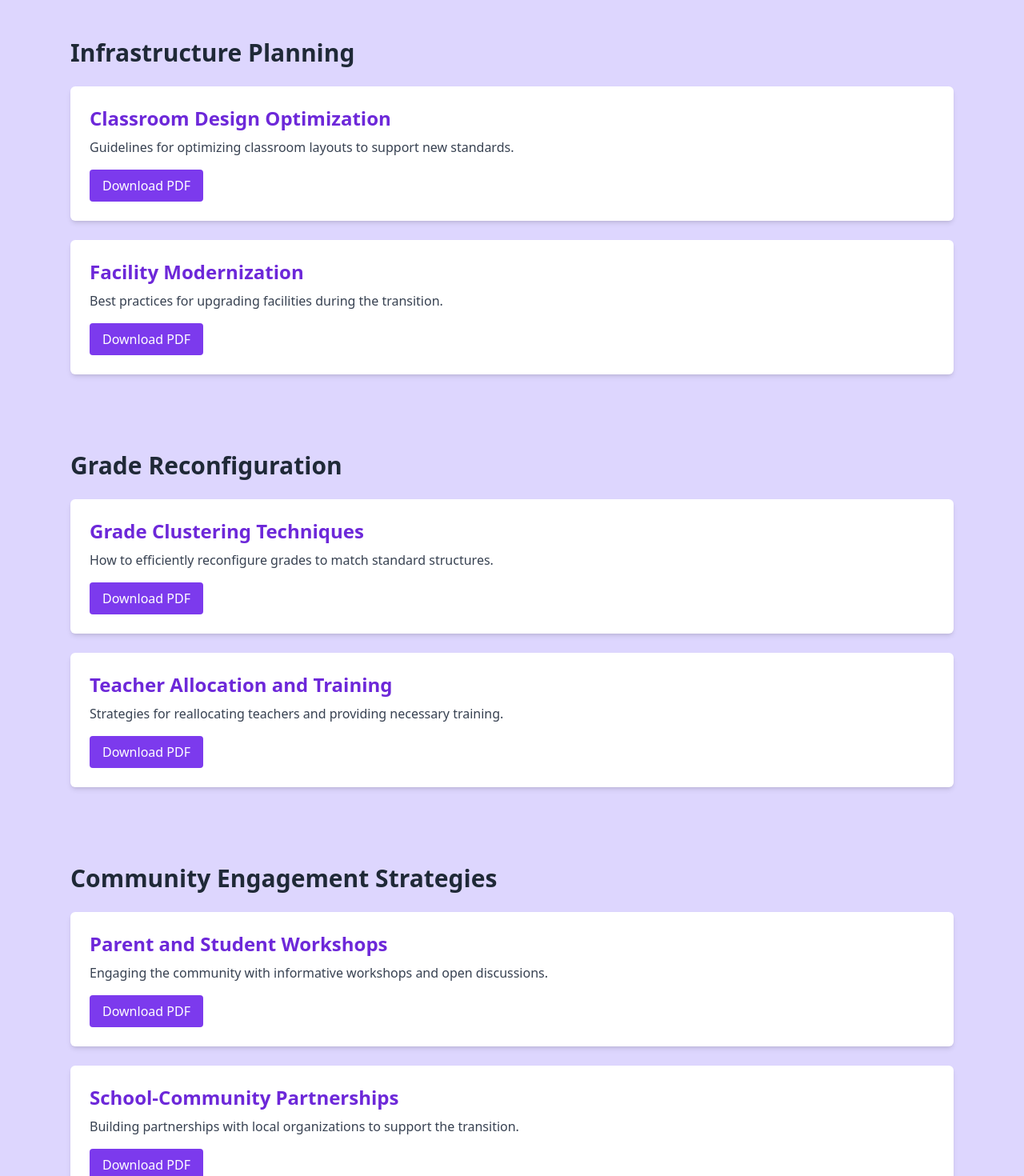
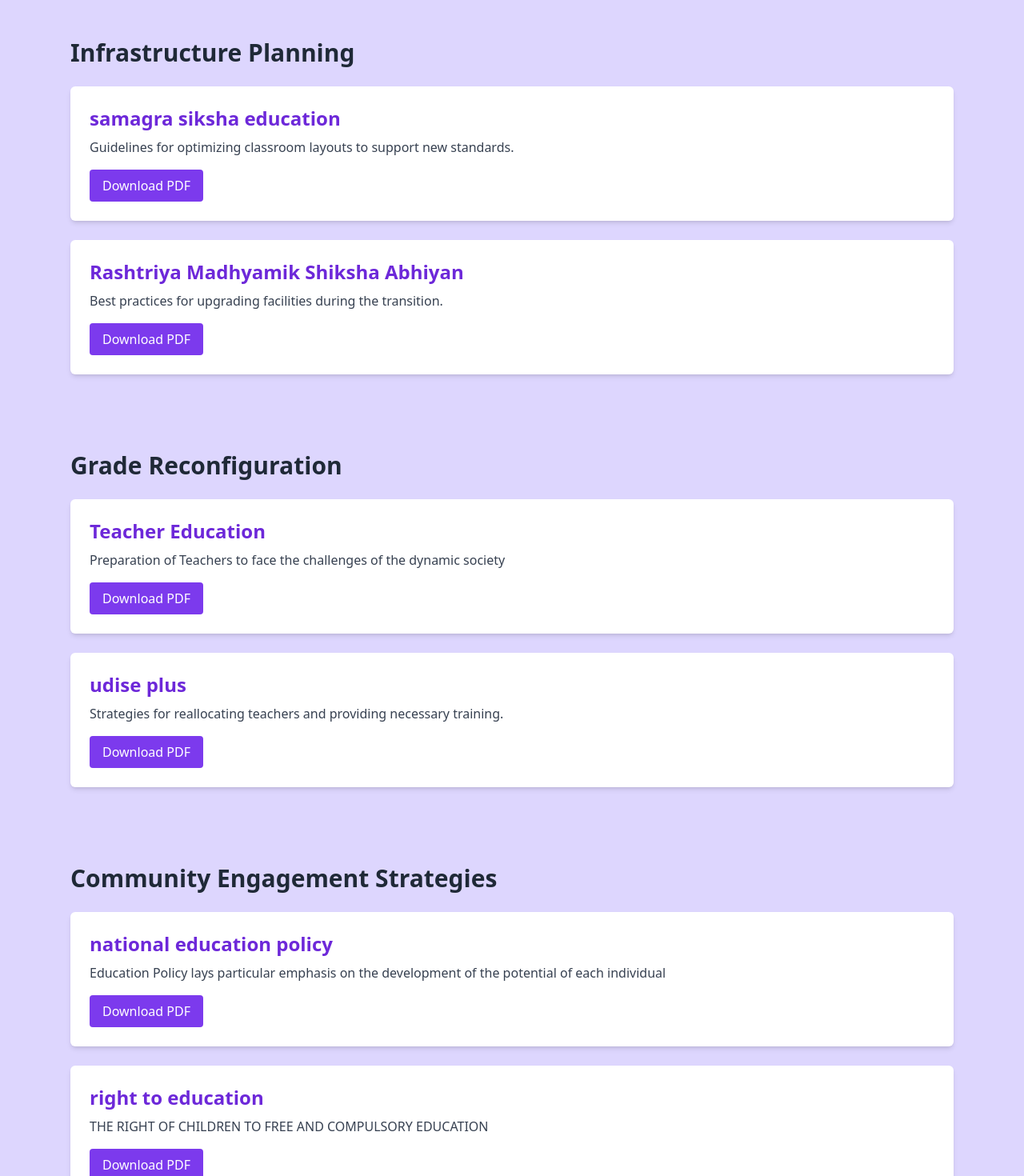
Before and after one commit to MishikaGoyal/AGNI, a Next.js app in the folder website/: page /principal/Guidelines in a window 1280 px wide. Shown: the part 140-1610 px from the top of the page at 80% size. Built offline with nearby package versions, Linux system fonts and the light colour scheme.

Commit message:
added guidelines

```diff
--- a/website/src/app/(root)/principal/Guidelines/page.jsx
+++ b/website/src/app/(root)/principal/Guidelines/page.jsx
@@ -5,38 +5,38 @@ import Head from 'next/head';
 const data = {
   infrastructurePlanning: [
     {
-      title: 'Classroom Design Optimization',
+      title: 'samagra siksha education',
       description: 'Guidelines for optimizing classroom layouts to support new standards.',
       pdfLink: 'https://samagra.education.gov.in/docs/ss_implementation.pdf',
     },
     {
-      title: 'Facility Modernization',
+      title: 'Rashtriya Madhyamik Shiksha Abhiyan',
       description: 'Best practices for upgrading facilities during the transition.',
-      pdfLink: '/pdfs/facility_modernization.pdf',
+      pdfLink: 'https://www.education.gov.in/rmsa',
     },
   ],
   gradeReconfiguration: [
     {
-      title: 'Grade Clustering Techniques',
-      description: 'How to efficiently reconfigure grades to match standard structures.',
-      pdfLink: '/pdfs/grade_clustering.pdf',
+      title: 'Teacher Education',
+      description: 'Preparation of Teachers to face the challenges of the dynamic society',
+      pdfLink: 'https://ncert.nic.in/pdf/shikshak-parv/TeacherandTeacherEducation.pdf',
     },
     {
-      title: 'Teacher Allocation and Training',
+      title: 'udise plus ',
       description: 'Strategies for reallocating teachers and providing necessary training.',
-      pdfLink: '/pdfs/teacher_allocation.pdf',
+      pdfLink: 'https://www.education.gov.in/udise-report-2021-22',
     },
   ],
   communityEngagement: [
     {
-      title: 'Parent and Student Workshops',
-      description: 'Engaging the community with informative workshops and open discussions.',
-      pdfLink: '/pdfs/parent_student_workshops.pdf',
+      title: 'national education policy',
+      description: 'Education Policy lays particular emphasis on the development of the potential of each individual',
+      pdfLink: 'https://www.education.gov.in/sites/upload_files/mhrd/files/NEP_Final_English.pdf',
     },
     {
-      title: 'School-Community Partnerships',
-      description: 'Building partnerships with local organizations to support the transition.',
-      pdfLink: '/pdfs/school_community_partnerships.pdf',
+      title: 'right to education',
+      description: 'THE RIGHT OF CHILDREN TO FREE AND COMPULSORY EDUCATION ',
+      pdfLink: 'https://www.indiacode.nic.in/bitstream/123456789/13682/1/rte_act_2009.pdf',
     },
   ],
 };
--- a/website/src/app/(root)/principal/page.jsx
+++ b/website/src/app/(root)/principal/page.jsx
@@ -168,7 +168,7 @@ export default function Page() {
                 help you for sure!
               </p>
               <div className="card-actions mt-auto flex justify-end">
-                <Link href="/principal/guidelines">
+                <Link href="/principal/Guidelines">
                   <button className="btn btn-primary">Know How</button>
                 </Link>
               </div>
```
